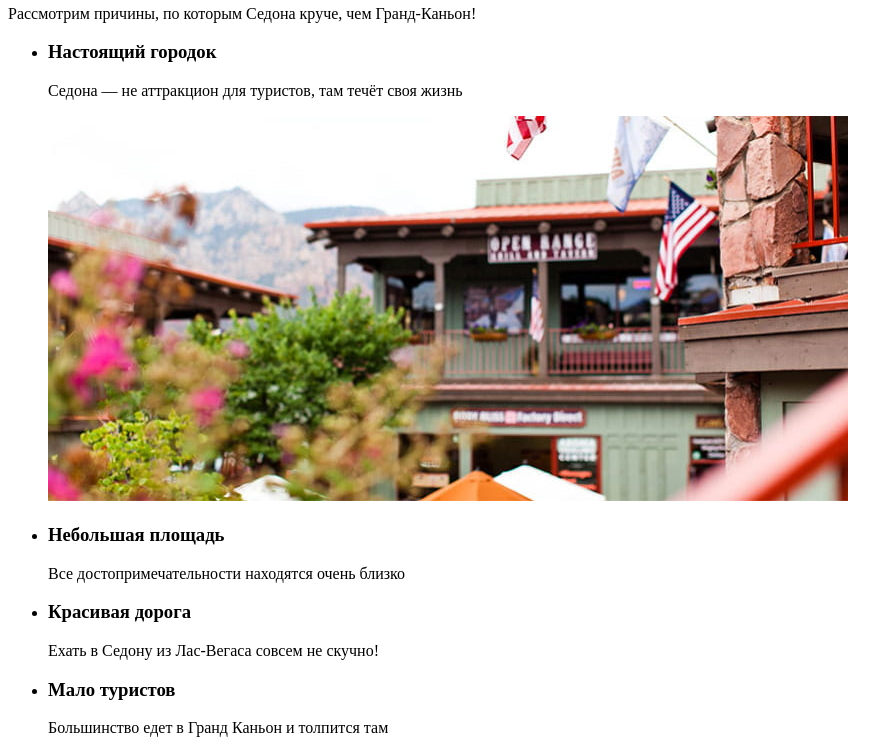
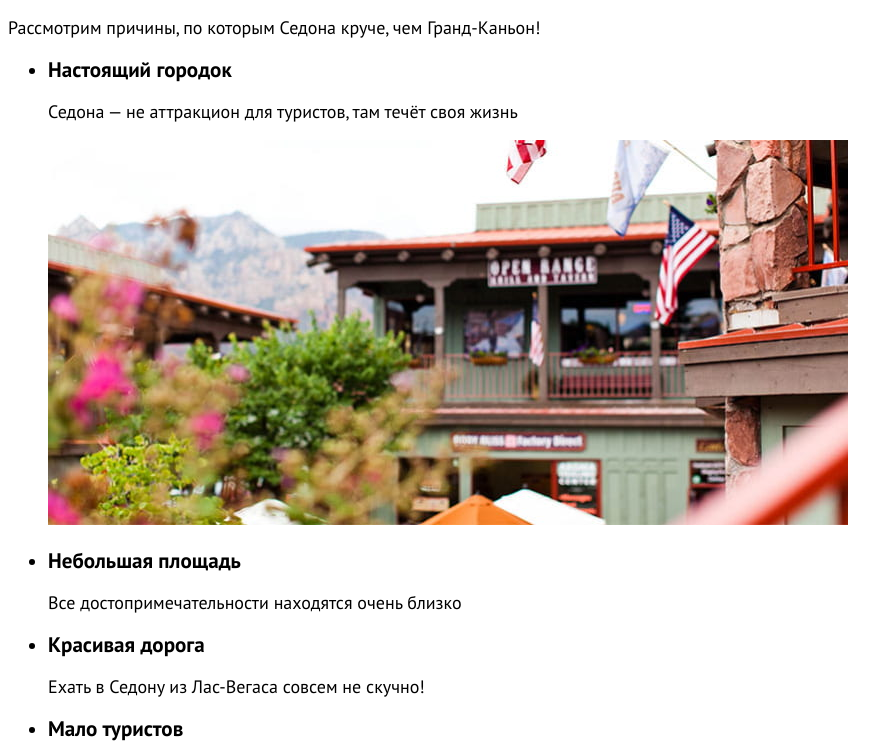
Before and after one commit to htmlacademy-htmlcss/2496403-sedona-39, a plain HTML site: page index.html in a window 1280 px wide. Shown: the part 736-1486 px from the top of the page, without its empty margins (0-879 px from the left). Drawn offline with Linux system fonts and the light colour scheme.

```diff
--- a/index.html
+++ b/index.html
@@ -3,7 +3,8 @@
 
   <head>
     <meta charset="utf-8">
-    <title>Седона</title>
+    <title>Главная страница</title>
+    <link rel="stylesheet" href="styles/styles.css">
   </head>
 
   <body>
--- /dev/null
+++ b/styles/styles.css
@@ -0,0 +1,45 @@
+@font-face {
+  font-family: "PT Sans";
+  font-style: normal;
+  font-weight: 400;
+  src: url("../fonts/ptsans-400.woff2") format("woff2");
+  font-display: swap;
+}
+
+@font-face {
+  font-family: "PT Sans";
+  font-style: normal;
+  font-weight: 700;
+  src: url("../fonts/ptsans-700.woff2") format("woff2");
+  font-display: swap;
+}
+
+@font-face {
+  font-family: "PT Sans";
+  font-style: italic;
+  font-weight: 400;
+  src: url("../fonts/ptsans-400.woff2") format("woff2");
+  font-display: swap;
+}
+
+@font-face {
+  font-family: "PT Sans";
+  font-style: italic;
+  font-weight: 700;
+  src: url("../fonts/ptsans-700.woff2") format("woff2");
+  font-display: swap;
+}
+
+@font-face {
+  font-family: "PT Sans Narrow";
+  font-style: normal;
+  font-weight: 700;
+  src: url("../fonts/ptsans-700.woff2") format("woff2");
+  font-display: swap;
+}
+
+body {
+  font-family: "PT Sans";
+  font-size: 18px;
+  line-height: 21px;
+}
```
